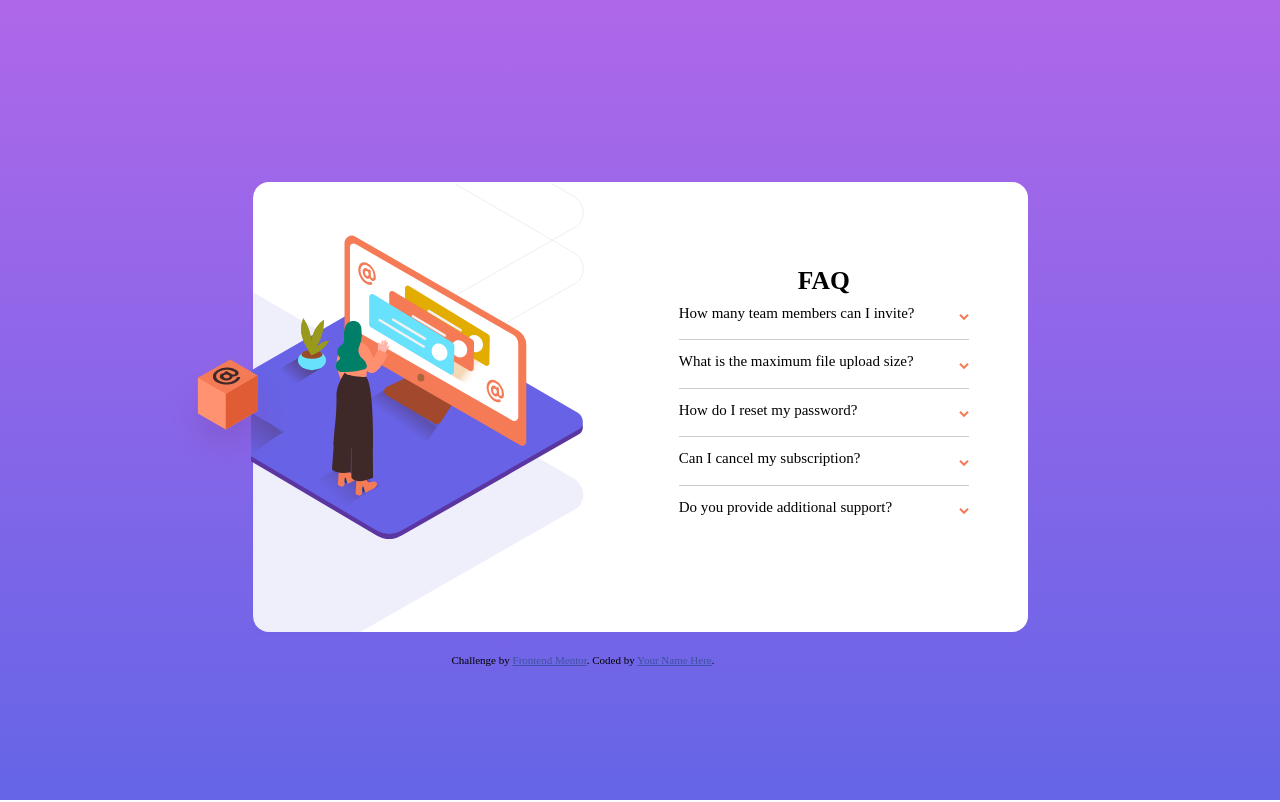
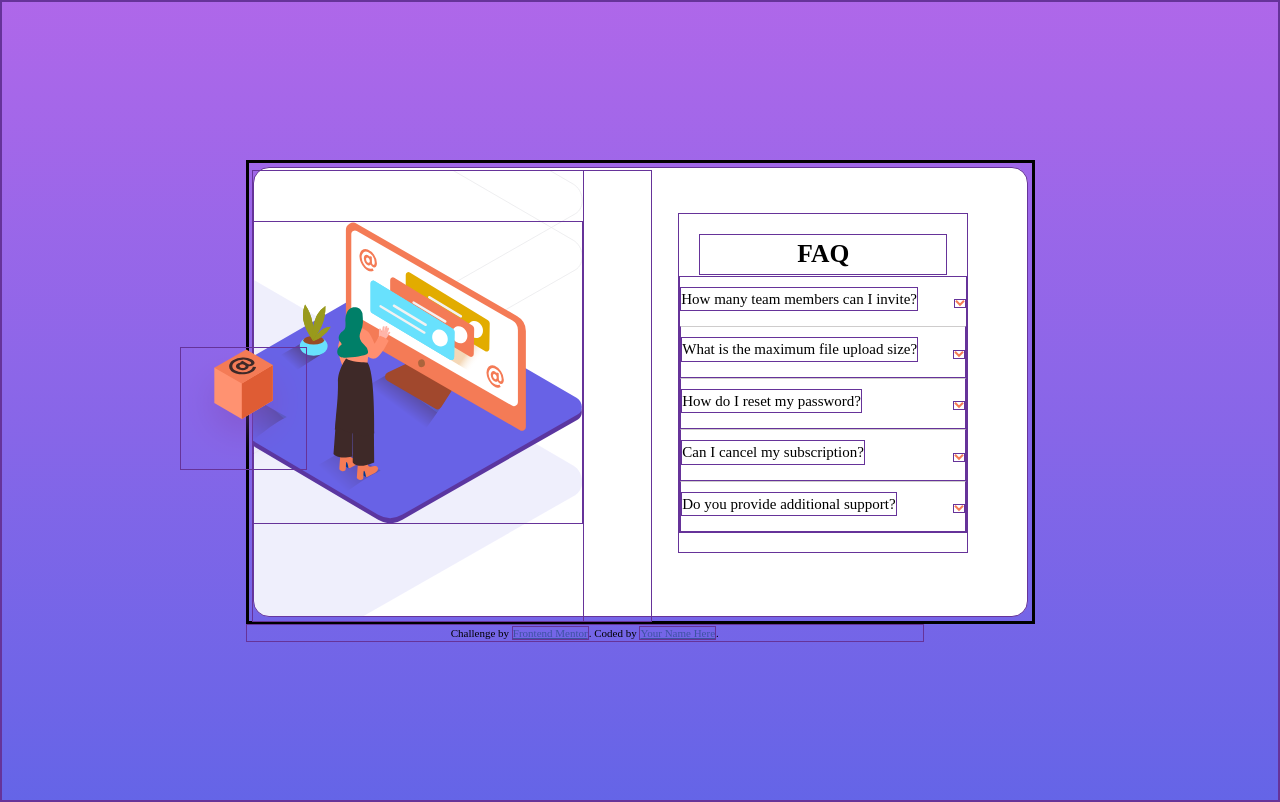
Before and after one commit to heisemmaco-dev/faq-accordion-card-main-heisemmaco, a plain HTML site: page index.html in a window 1280 px wide. Drawn offline with Linux system fonts and the light colour scheme.

Commit message:
made some adjustment

```diff
--- a/style.css
+++ b/style.css
@@ -14,11 +14,10 @@
   * {
     margin: 0;
     padding: 0;
+    border: 1px solid rebeccapurple;
   }
 
-  html, body {
-    height: 100%;
-  }
+
 
   body {
     line-height: 1.5;
@@ -48,7 +47,9 @@
 
 
 main {
-  padding: 20px;
+  padding: 4px;
+  border: solid;
+  max-width: fit-content;
 }
 
 .container {
@@ -56,12 +57,12 @@ main {
     width: 250px;
     border-radius: 16px;
     padding: 20px;
-    margin-top: 30px;
+    margin-top: 98px;
     height: 434px;
 }
 
 section {
-  font-size: 13px;
+  font-size: 11px;
   position: relative;
   top: -41px;
 }
@@ -187,6 +188,7 @@ button:hover {
     align-items: center;
     justify-content: space-around;
     height: 420px;
+    margin-top: 0;
 }
 
 main {
```
